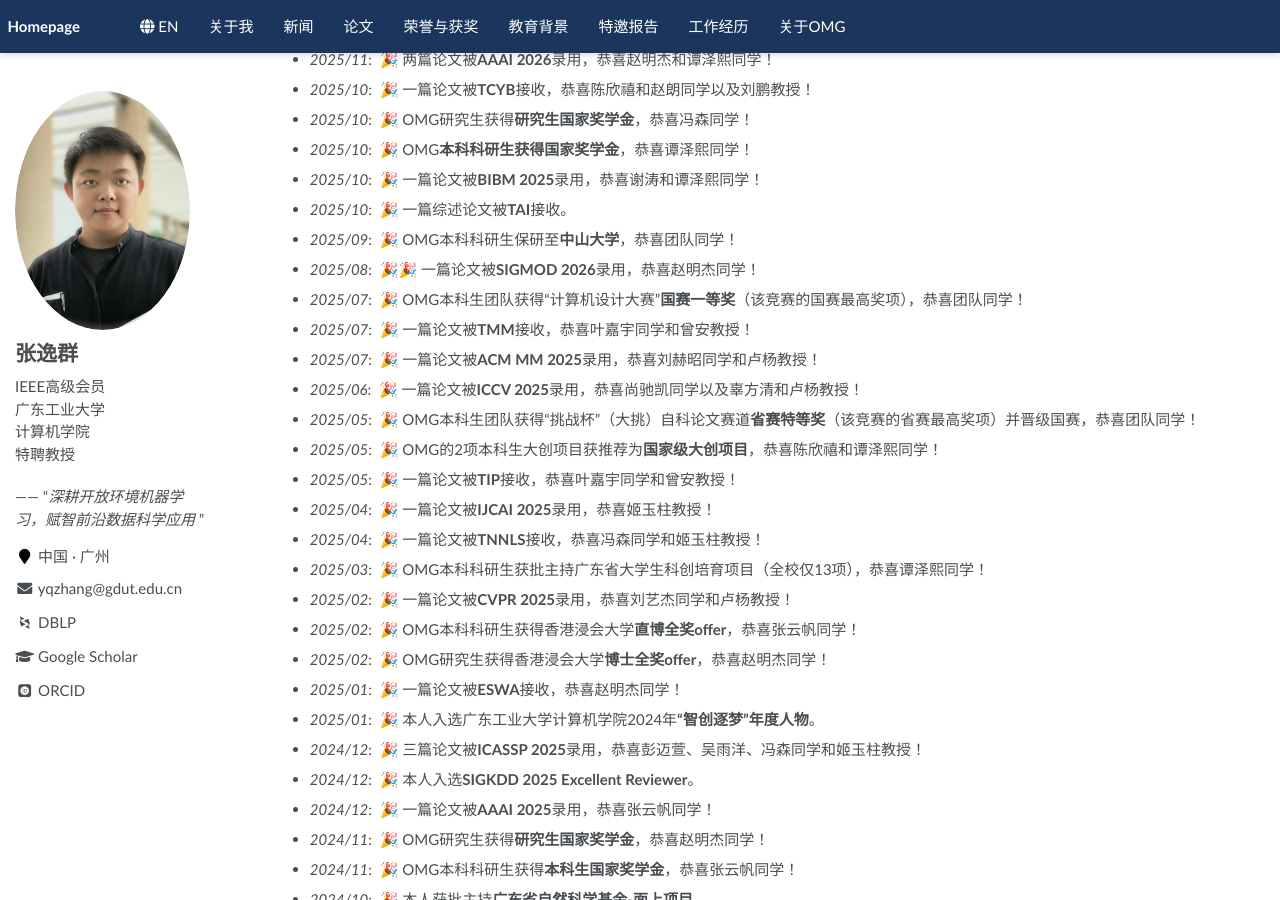
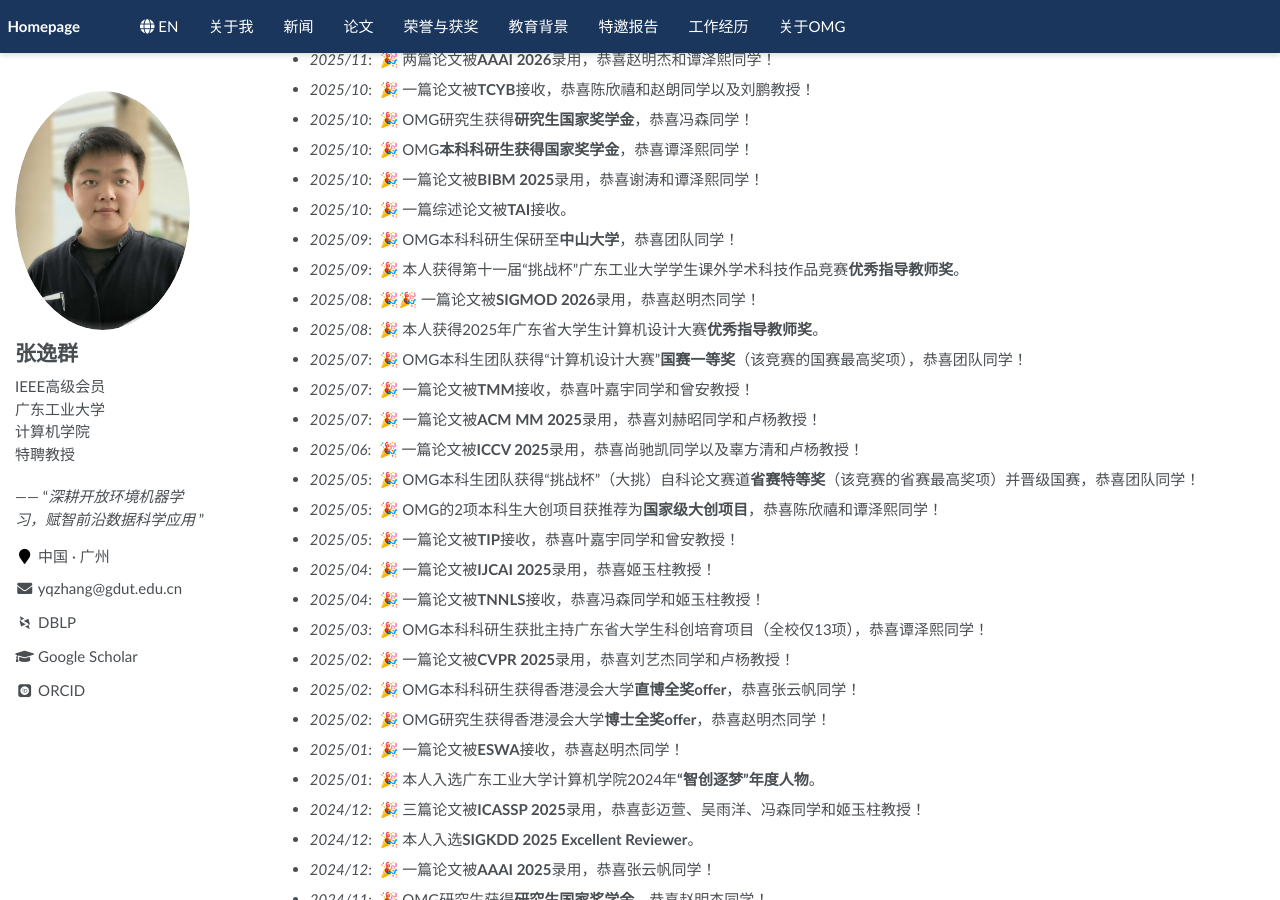
Before and after one commit to yqzhang-Zz/zh-news, a Jekyll site: the page built from _pages/about.md, in a window 1280 px wide and 900 px high, scrolled down 418 px. Built offline with Jekyll 4.4.1, drawn with Linux system fonts in a browser that asks for light colours; some web fonts are replaced; a script that is not in the unit is left out; comment, search, counter and statistics services are not loaded.

Commit message:
Update about.md

```diff
--- a/_pages/about.md
+++ b/_pages/about.md
@@ -29,7 +29,9 @@ redirect_from:
 - *2025/10*: &nbsp;🎉 一篇论文被**BIBM 2025**录用，恭喜谢涛和谭泽熙同学！
 - *2025/10*: &nbsp;🎉 一篇综述论文被**TAI**接收。
 - *2025/09*: &nbsp;🎉 OMG本科科研生保研至**中山大学**，恭喜团队同学！
+- *2025/09*: &nbsp;🎉 本人获得第十一届“挑战杯”广东工业大学学生课外学术科技作品竞赛**优秀指导教师奖**。
 - *2025/08*: &nbsp;🎉🎉 一篇论文被**SIGMOD 2026**录用，恭喜赵明杰同学！
+- *2025/08*: &nbsp;🎉 本人获得2025年广东省大学生计算机设计大赛**优秀指导教师奖**。
 - *2025/07*: &nbsp;🎉 OMG本科生团队获得“计算机设计大赛”**国赛一等奖**（该竞赛的国赛最高奖项），恭喜团队同学！
 - *2025/07*: &nbsp;🎉 一篇论文被**TMM**接收，恭喜叶嘉宇同学和曾安教授！
 - *2025/07*: &nbsp;🎉 一篇论文被**ACM MM 2025**录用，恭喜刘赫昭同学和卢杨教授！
```
